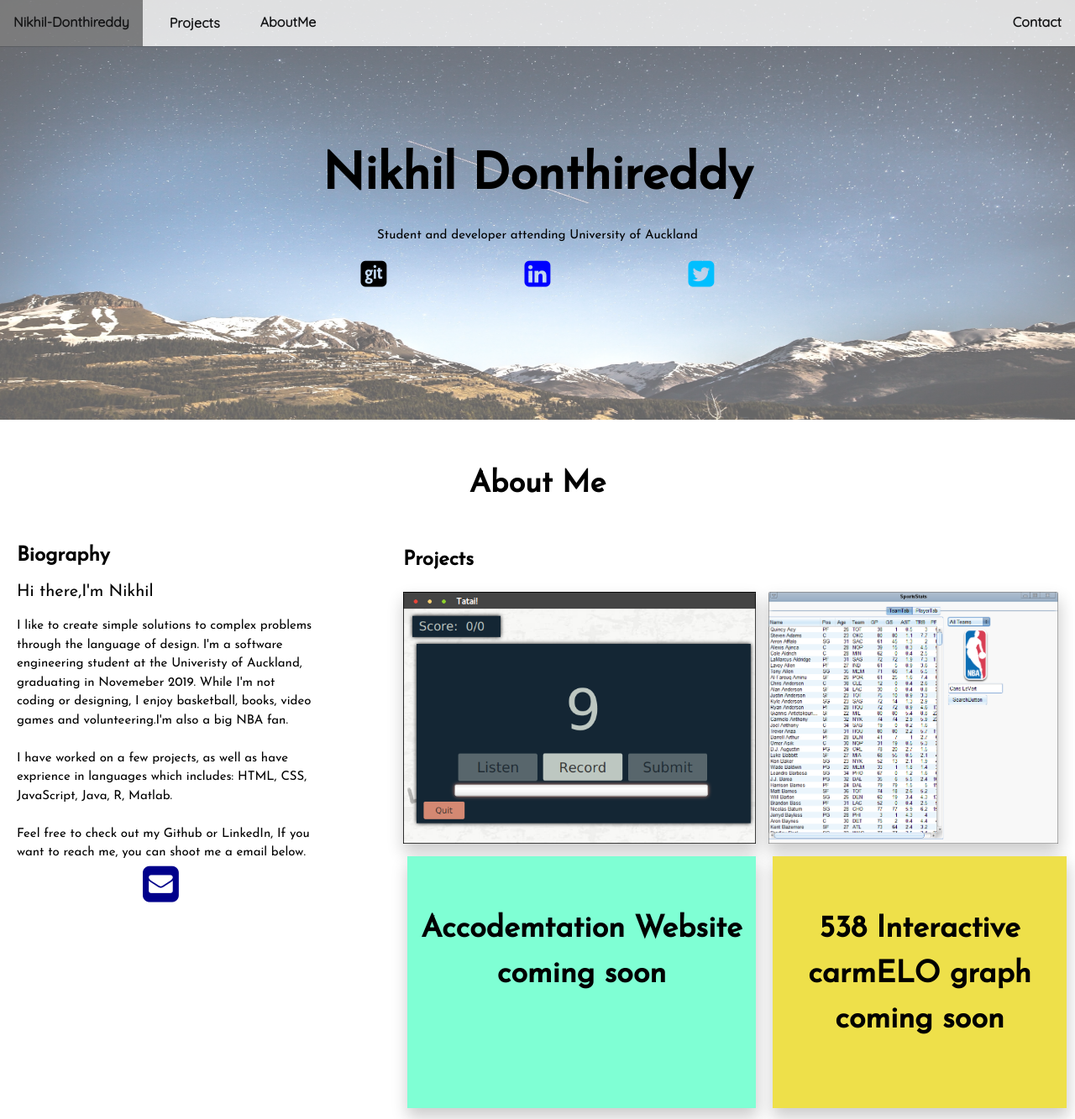
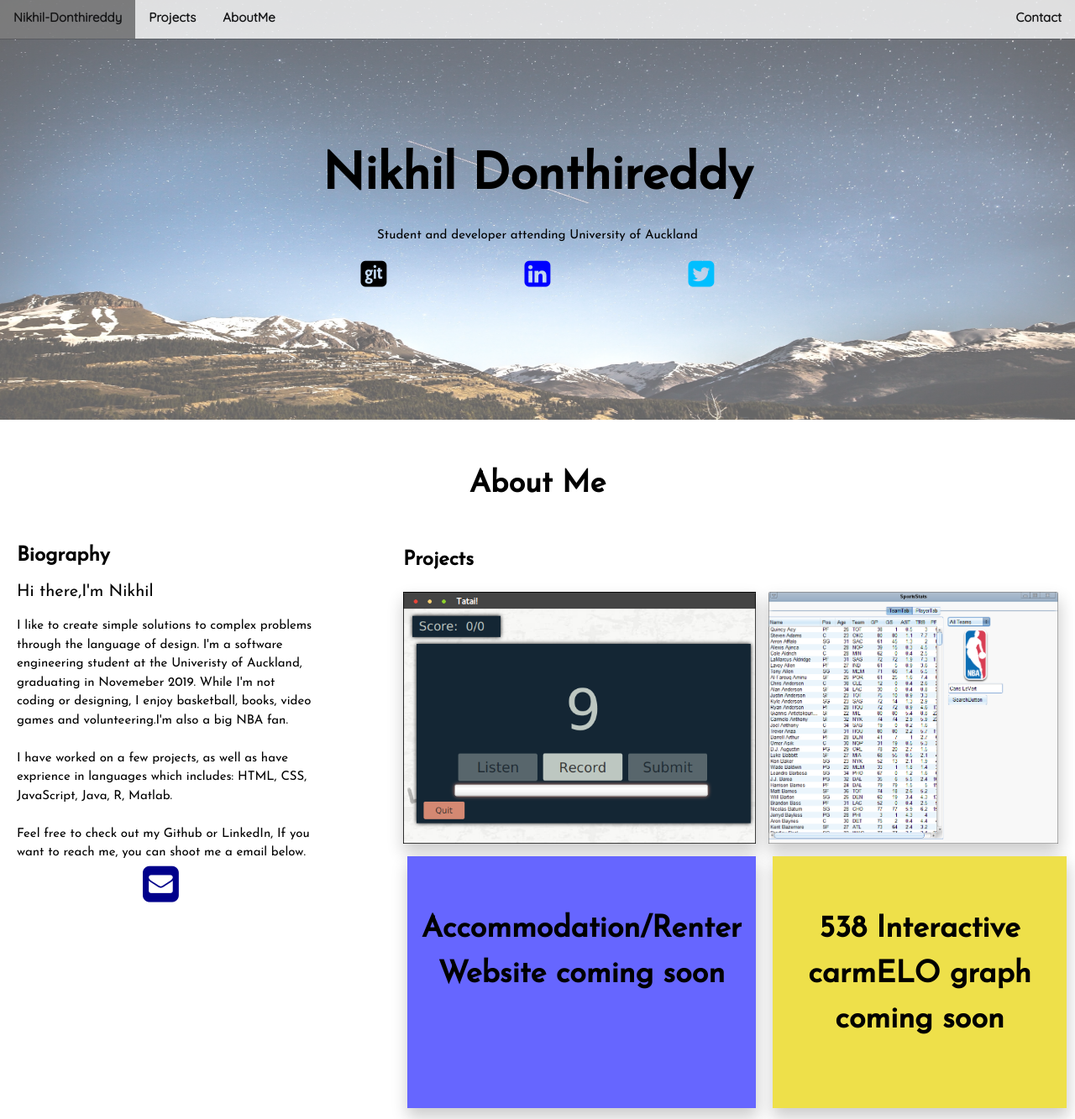
Before and after one commit to Nikhil-Dreddy/Nikhil-Dreddy.github.io, a plain HTML site: page index.html in a window 1280 px wide. Shown: the top 1333 px of the page at 84% size. Drawn offline with nearby package versions, Linux system fonts and the light colour scheme.

Commit message:
changed the folder structure and removed useless files

```diff
--- a/index.html
+++ b/index.html
@@ -4,7 +4,7 @@
     <head>
         <title>Nikhil Donthireddy</title>
         <link rel="stylesheet" href="https://www.w3schools.com/w3css/4/w3.css">
-        <link href="style.css" type="text/css" rel="stylesheet">
+        <link href="/stylesheets/style.css" type="text/css" rel="stylesheet">
         <link rel="stylesheet" type="text/css" href="http://fonts.googleapis.com/css?family=Ubuntu:regular,bold&subset=Latin">
         <link rel="stylesheet" href="https://cdnjs.cloudflare.com/ajax/libs/font-awesome/4.7.0/css/font-awesome.min.css">
         <link href="https://fonts.googleapis.com/css?family=Open+Sans" rel="stylesheet">
@@ -111,7 +111,7 @@
                 </tr>
                 <tr>
                     <td>
-                        <div class="foo lightblue"><h1> Accodemtation Website coming soon </h1 ></div>
+                        <div class="foo lightblue"><h1> Accommodation/Renter Website coming soon </h1 ></div>
                     </td>
                     <td>  <div class="foo "><h1> 538 Interactive carmELO graph coming soon</h1 ></div>
                     </td>
--- a/style.css
+++ b/stylesheets/style.css
@@ -51,10 +51,10 @@ a {
     display: inline-block;
     border: none;
     color: black;
-    padding: 14px 16px;
+    padding: 10px 16px;
     text-align: center;
     text-decoration: none;
-    font-size: 16px;
+    font-size: 15px;
     cursor: pointer;
 }
 
@@ -68,10 +68,10 @@ a {
     background-color: inherit;
     border: none;
     color: black;
-    padding: 15px 32px;
+    padding: 10px 16px;
     text-align: center;
     text-decoration: none;
-    font-size: 16px;
+    font-size: 15px;
     cursor: pointer;
 
 }
@@ -186,7 +186,7 @@ table tr td img:hover{
     opacity: 0.7;
 }
 .lightblue {
-     background: aquamarine;
+    background: #6666ff;
     width: 415px;
 }
 .foo h1 {
```
Also changed, not shown: comingsoon.png (deleted). Lines whose indentation alone changed are shown as unchanged.
